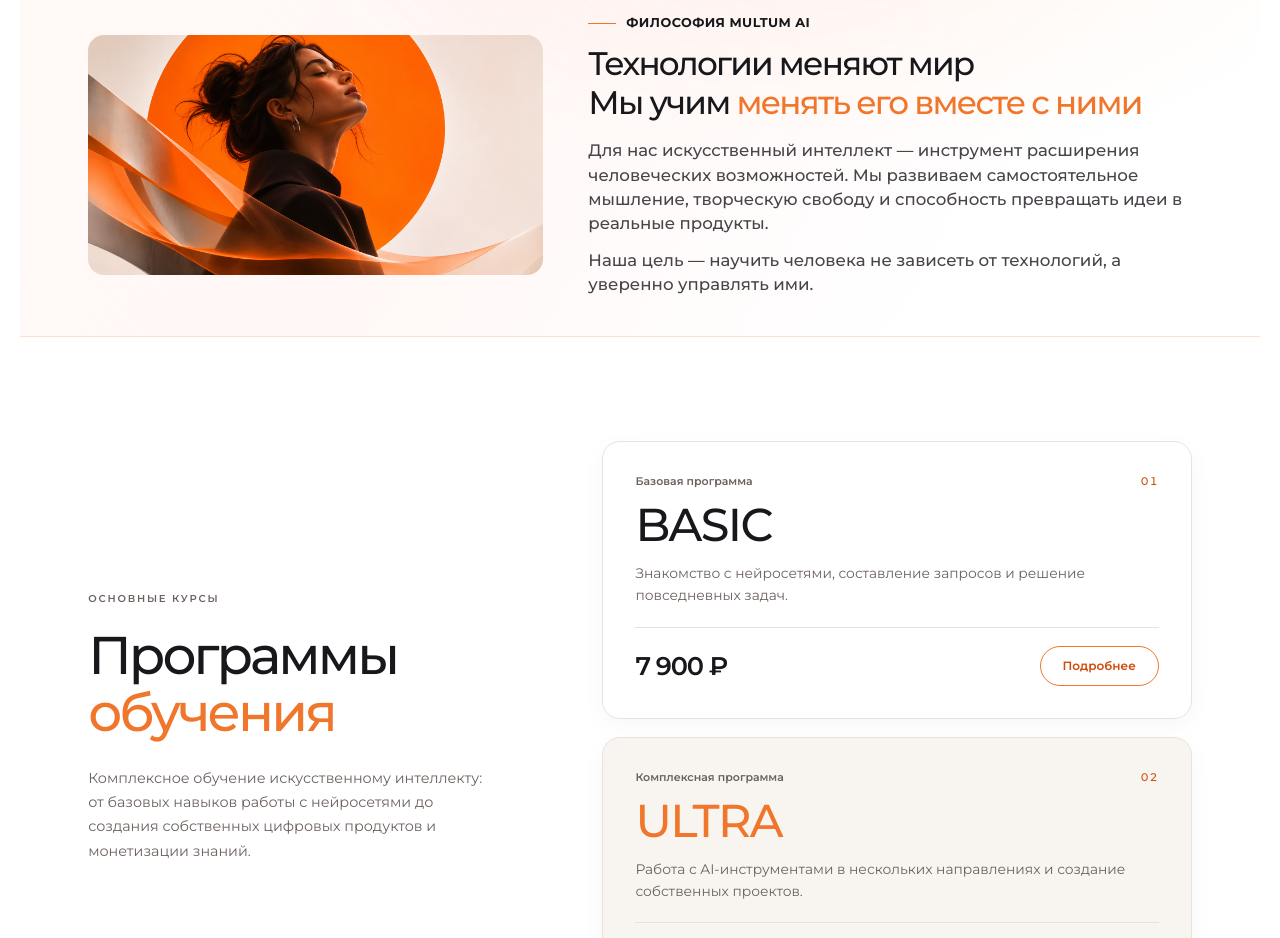
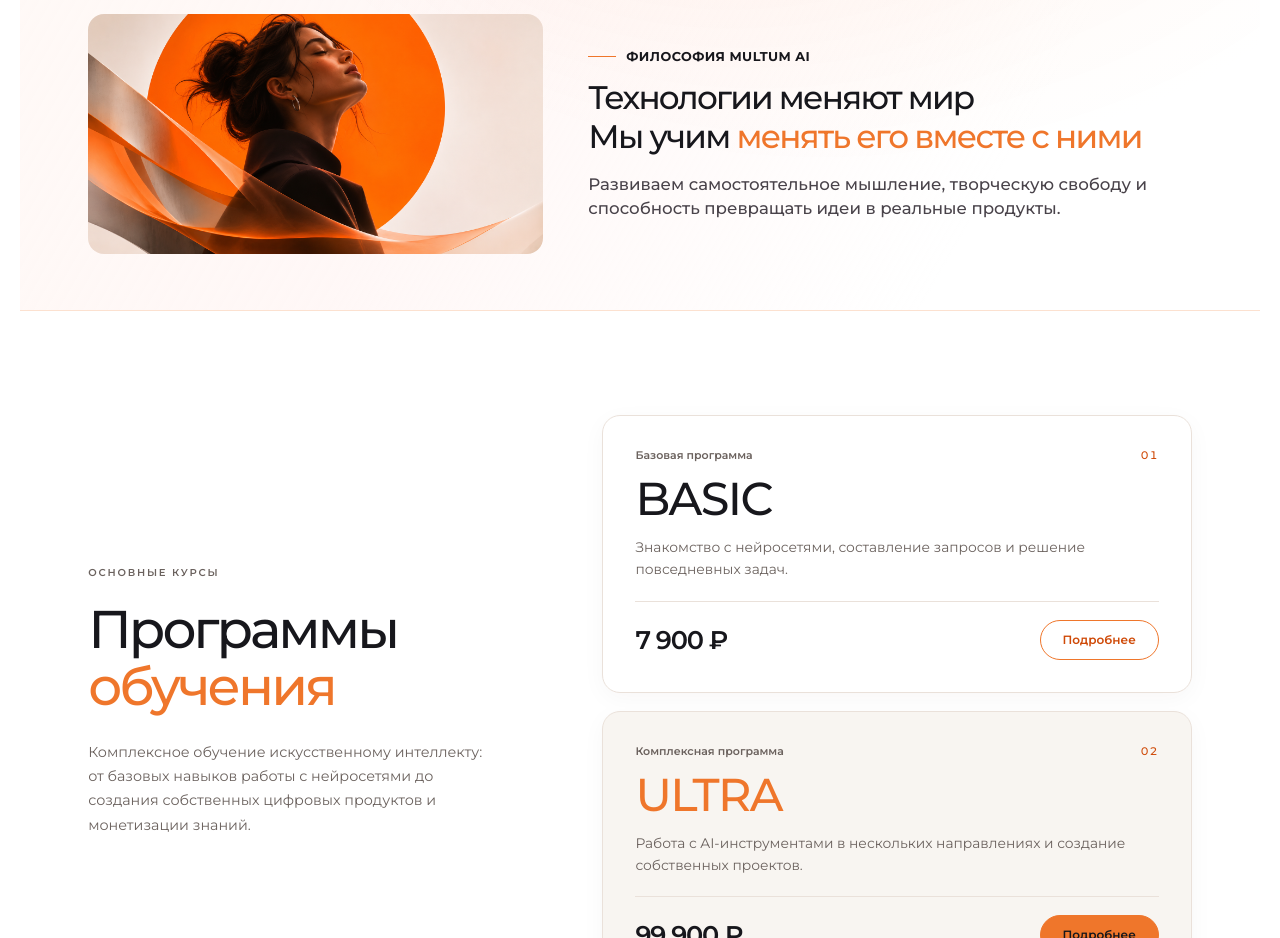
Before and after one commit to fuks19200-ctrl/09, a Next.js app: page / in a window 1280 px wide. Shown: the part 2640-3578 px from the top of the page. Built offline with nearby package versions, Linux system fonts and the light colour scheme.

Commit message:
Use approved concise philosophy text

```diff
--- a/app/components/CoursesContent.tsx
+++ b/app/components/CoursesContent.tsx
@@ -41,8 +41,7 @@ export default function CoursesContent({ embedded = false }: { embedded?: boolea
           <div className="creative-philosophy-copy">
             <p className="creative-philosophy-label">Философия MULTUM AI</p>
             <h2 id="philosophy-heading">Технологии меняют мир<br />Мы учим <span>менять его вместе с ними</span></h2>
-            <p className="creative-philosophy-paragraph">Для нас искусственный интеллект — инструмент расширения человеческих возможностей. Мы развиваем самостоятельное мышление, творческую свободу и способность превращать идеи в реальные продукты.</p>
-            <p className="creative-philosophy-paragraph">Наша цель — научить человека не зависеть от технологий, а уверенно управлять ими.</p>
+            <p className="creative-philosophy-paragraph">Развиваем самостоятельное мышление, творческую свободу и способность превращать идеи в реальные продукты.</p>
           </div>
         </section>
       </section>
```
